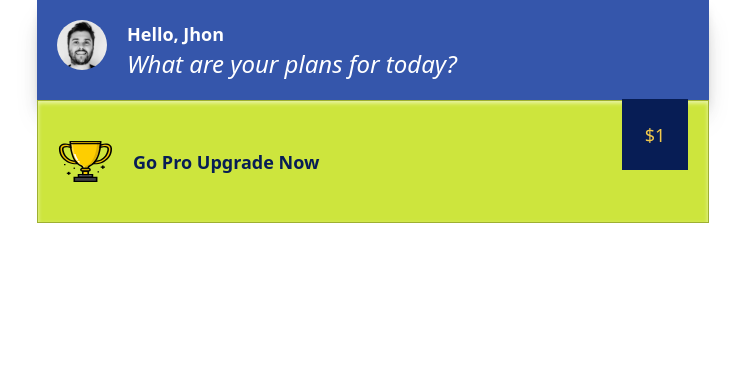
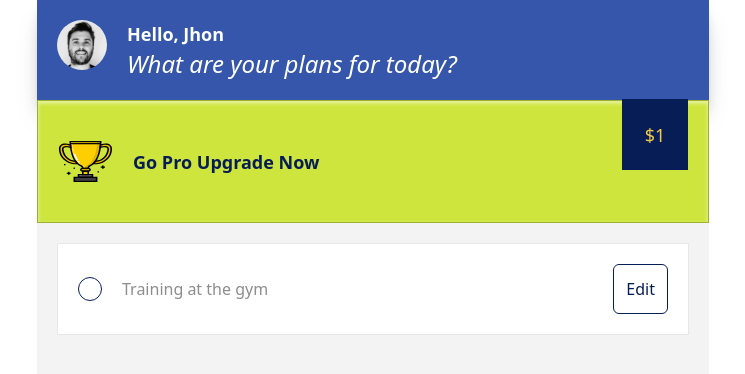
Before and after one commit to Chizycodes/todo-app-test, a React (Vite) app: page / in a window 1280 px wide. Shown: the top 374 px of the page, without its empty margins (267-1012 px from the left). Built offline with nearby package versions, Linux system fonts and the light colour scheme.

Commit message:
Complete todo item

```diff
--- a/package.json
+++ b/package.json
@@ -11,7 +11,8 @@
   },
   "dependencies": {
     "react": "^18.3.1",
-    "react-dom": "^18.3.1"
+    "react-dom": "^18.3.1",
+    "react-icons": "^5.3.0"
   },
   "devDependencies": {
     "@eslint/js": "^9.11.1",
--- a/src/App.tsx
+++ b/src/App.tsx
@@ -1,10 +1,10 @@
-import Header from "./components/Header";
+import ToDo from "./pages/ToDo";
 
 function App() {
 	return (
 		<div className="w-full">
-			<div className="max-w-2xl mx-auto">
-				<Header />
+			<div className="max-w-2xl mx-auto bg-[#F3F3F3] h-screen">
+				<ToDo />
 			</div>
 		</div>
 	);
--- /dev/null
+++ b/src/components/TodoList/TodoItem.tsx
@@ -0,0 +1,25 @@
+import { FaCheck } from "react-icons/fa6";
+
+const TodoItem = ({ isComplete = false, todo }) => {
+	return (
+		<div>
+			<div className="bg-white border border-[#E7E7E7] p-5 flex justify-between gap-5">
+				<div className="flex gap-5 items-center">
+					<div
+						className={`h-[24px] w-[24px] rounded-full border-[1.5px] flex items-center justify-center ${
+							isComplete ? "bg-[#53DA69] border-[#49C25D]" : "bg-white  border-darkBlue"
+						}`}
+					>
+						{isComplete && <FaCheck color="#399649" className="" />}
+					</div>
+					<p className={`text-textGray text-base font-medium ${isComplete ? "line-through" : ""}`}>
+						Training at the gym
+					</p>
+				</div>
+				<button className="border border-darkBlue p-3 rounded-md text-darkBlue">Edit</button>
+			</div>
+		</div>
+	);
+};
+
+export default TodoItem;
--- /dev/null
+++ b/src/components/TodoList/index.tsx
@@ -0,0 +1,11 @@
+import TodoItem from "./TodoItem";
+
+const TodoList = ({ isComplete = false, todo = {} }) => {
+	return (
+		<div>
+			<TodoItem isComplete={isComplete} todo={todo} />
+		</div>
+	);
+};
+
+export default TodoList;
--- /dev/null
+++ b/src/pages/EditTask.tsx
@@ -0,0 +1,5 @@
+const EditTask = () => {
+	return <div>EditTask</div>;
+};
+
+export default EditTask;
--- /dev/null
+++ b/src/pages/ToDo.tsx
@@ -0,0 +1,15 @@
+import Header from "../components/Header";
+import TodoList from "../components/TodoList";
+
+const ToDo = () => {
+	return (
+		<div>
+			<Header />
+			<div className="p-5">
+				<TodoList />
+			</div>
+		</div>
+	);
+};
+
+export default ToDo;
```
Also changed, not shown: 1 other file (tests, documents, lock files or other folders).
